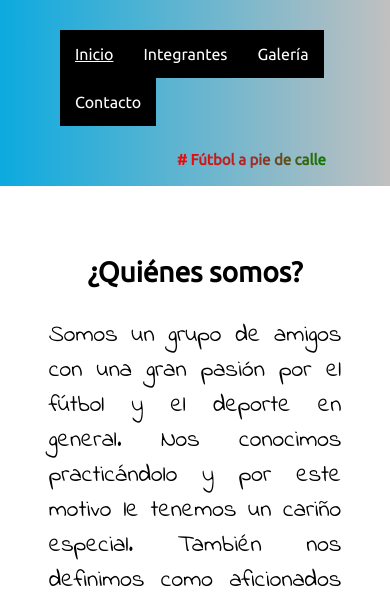
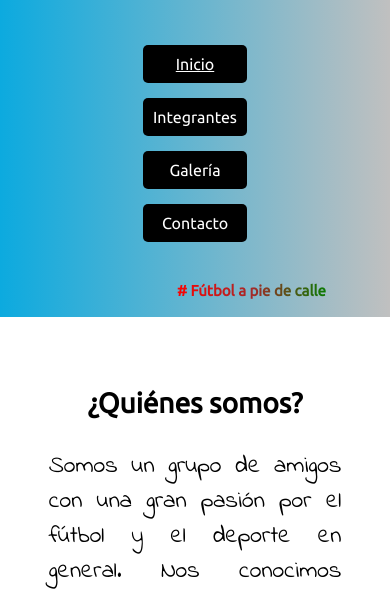
Before and after one commit to Andowna9/Las-Canchas, a plain HTML site: page index.html in a window 390 px wide. Shown: the part 213-805 px from the top of the page. Drawn offline with nearby package versions, Linux system fonts and the light colour scheme; a web font is replaced by a local one.

Commit message:
Improved responsive behaviour and aspect of nav bar

```diff
--- a/css/las-canchas.css
+++ b/css/las-canchas.css
@@ -68,23 +68,27 @@ nav ul {
 
 nav ul li {
 
-    background-color: black;
     float: left;
+
 }
 
 nav ul li a {
 
     font-family: "Ubuntu", serif;
     display: block;
-    padding: 15px 15px;
+    margin: 15px 15px;
+    padding: 10px 10px;
     text-decoration: none;
     color: white;
+    background-color: black;
+    border-radius: 5px;
 }
 
 nav ul li a:hover {
 
+    color: black;
     background-color: white;
-    color: black;
+
 }
 
 /* ******************** */
@@ -115,7 +119,7 @@ footer {
     font-weight: bold;
 
     position: fixed;
-    bottom: 20px;
+    bottom: 120px;
     right: 100px;
     width: 50px;
     height: 50px;
@@ -142,10 +146,21 @@ footer {
 
   }
 
+  /* MOBILE RESPONSIVE */
+
   @media only screen and (max-width: 768px) {
 
         #scroll-to-top-btn {
 
             right: 35px;
         }
+
+        nav ul li {
+
+            float: none;
+            width: 100%;
+        }
+
+
+
   }
```
